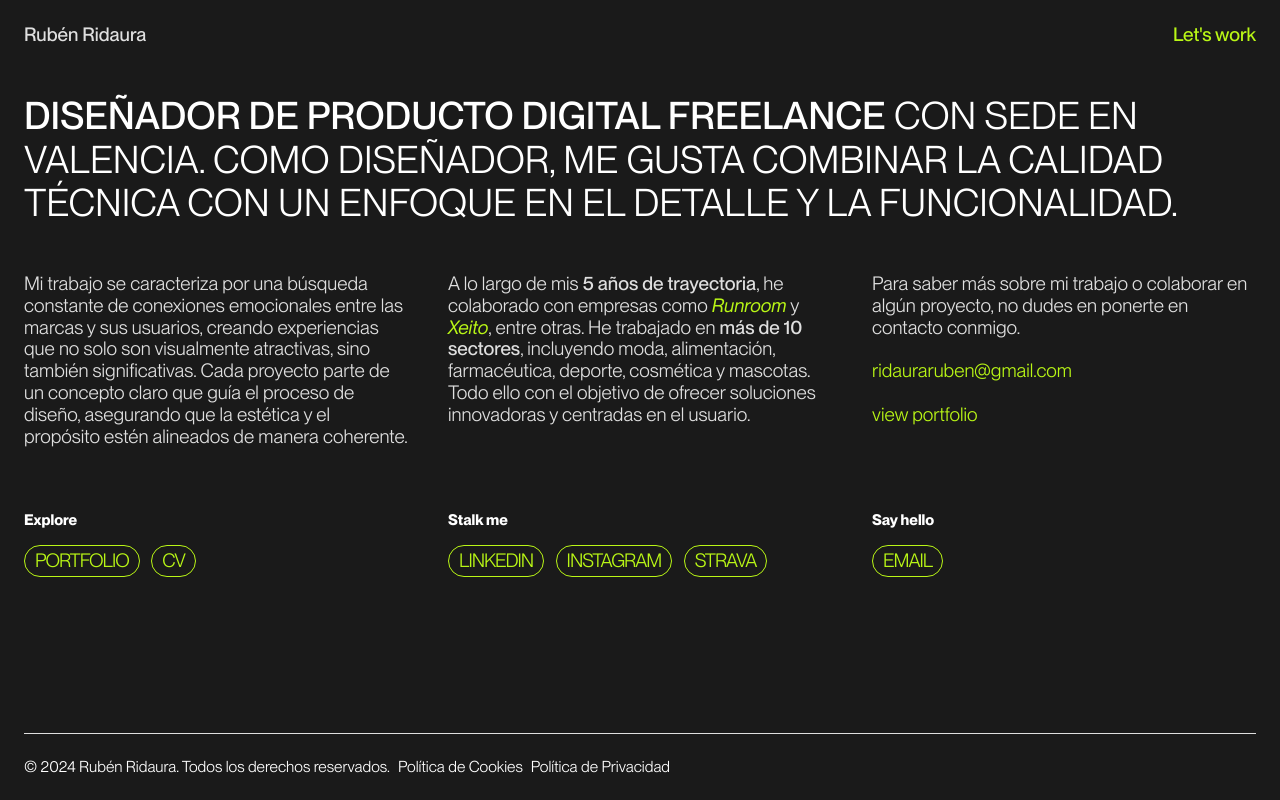
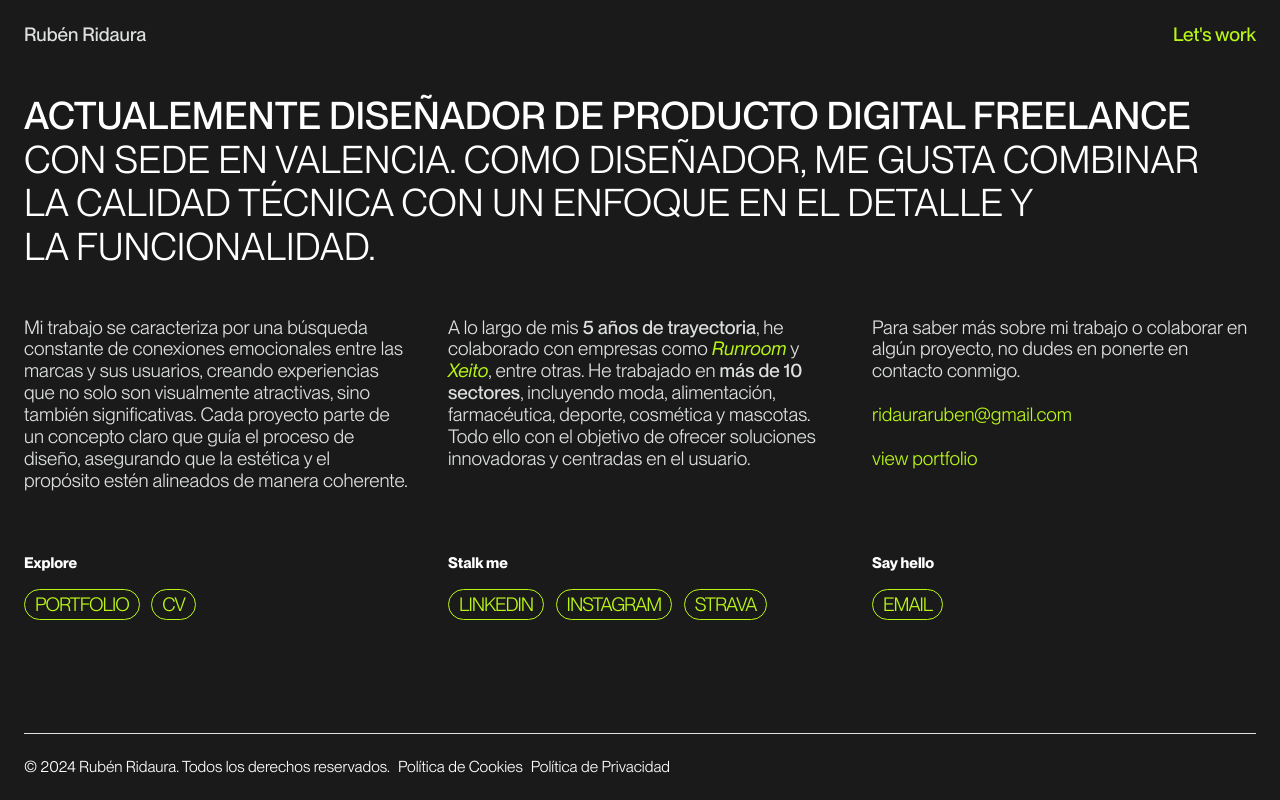
Before and after one commit to rubenRidaura/rubenridaura.github.io, a plain HTML site: page index.html in a window 1280 px wide. Drawn offline with nearby package versions, Linux system fonts and the light colour scheme.

Commit message:
Nuevo portfolio

```diff
--- a/assets/css/styles.css
+++ b/assets/css/styles.css
@@ -1,7 +1,7 @@
 :root{
     --negro: #1A1A1A;
     --blanco: #ffffff;
-    --gris: #DFDFDF;
+    --gris: #DDE0DF;
     --verde: #B9F616;
 }
 
--- a/index.html
+++ b/index.html
@@ -24,7 +24,7 @@
     </header>
     <main>
         <h1 class="contenedor titulo">
-            <span>Diseñador de Producto Digital Freelance</span> con sede en Valencia. Como diseñador, me gusta combinar la calidad técnica con un enfoque en el detalle y la funcionalidad.
+            <span>Actualemente Diseñador de Producto Digital Freelance</span> con sede en Valencia. Como diseñador, me gusta combinar la calidad técnica con un enfoque en el detalle y la funcionalidad.
         </h1>
         <section class="textos contenedor">
             <p>
@@ -45,7 +45,7 @@
             <div>
                 <h3>Explore</h3>
                 <a class="button" href="#">Portfolio</a>
-                <a class="button" href="https://drive.google.com/file/d/13llWbcBg056mkeUTdO1VevHekBFi27Kd/view?usp=sharing" target="_blank" rel="noopener noreferrer">CV</a>
+                <a class="button" href="https://drive.google.com/file/d/1f4X-g3PcJsfqJ2z-M-w9xQBJ1sTo-tFz/view?usp=drive_link" target="_blank" rel="noopener noreferrer">CV</a>
             </div>
             <div>
                 <h3>Stalk me</h3>
```
